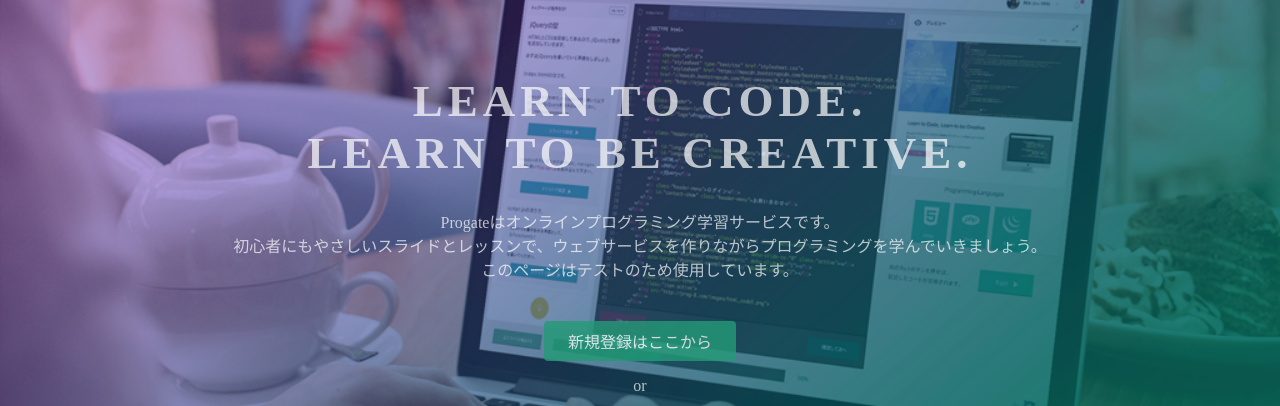
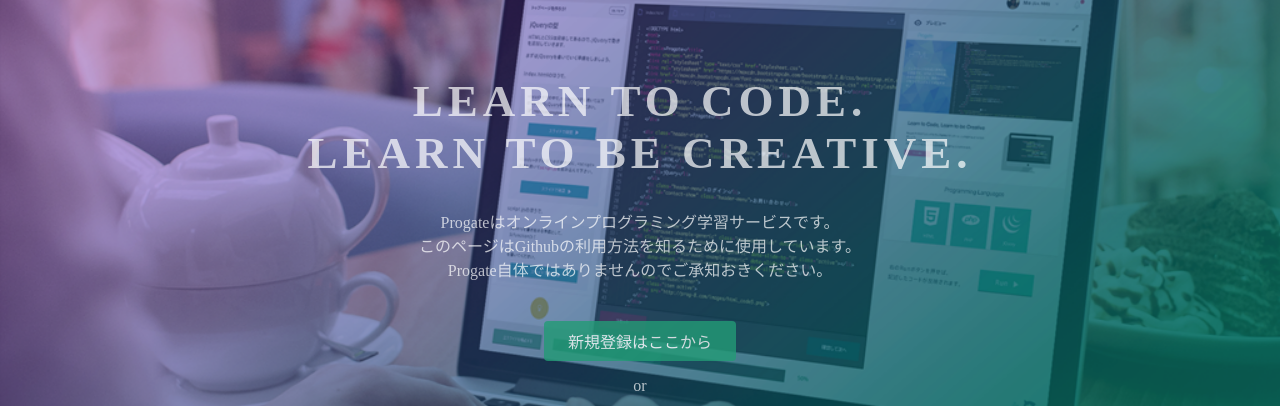
Before and after one commit to spellitdesign/spell, a plain HTML site: page index.html in a window 1280 px wide. Shown: the part 135-541 px from the top of the page. Drawn offline with Linux system fonts and the light colour scheme.

Commit message:
Update index.html

```diff
--- a/index.html
+++ b/index.html
@@ -24,7 +24,7 @@
   <div class="top-wrapper">
     <div class="container">
       <h1>LEARN TO CODE.<br>LEARN TO BE CREATIVE.</h1>
-      <p>Progateはオンラインプログラミング学習サービスです。<br>初心者にもやさしいスライドとレッスンで、ウェブサービスを作りながらプログラミングを学んでいきましょう。<br>このページはテストのため使用しています。</p>
+      <p>Progateはオンラインプログラミング学習サービスです。<br>このページはGithubの利用方法を知るために使用しています。<br>Progate自体ではありませんのでご承知おきください。</p>
       <div class="btn-wrapper">
         <a href="#" class="btn signup">新規登録はここから</a>
         <p>or</p>
```
